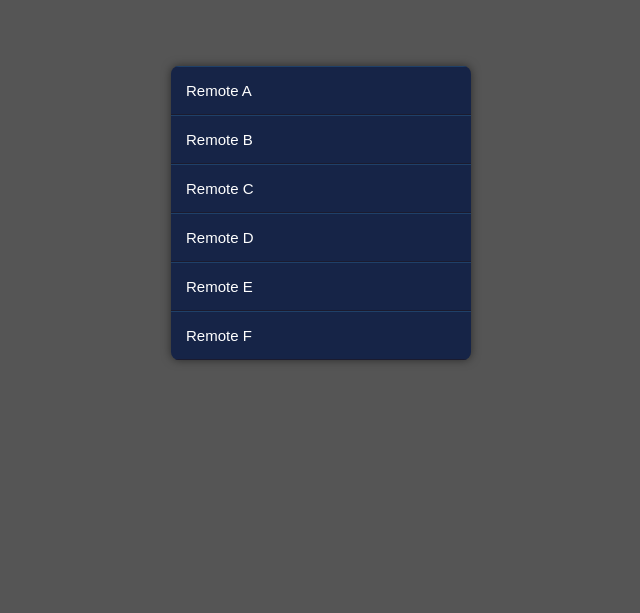
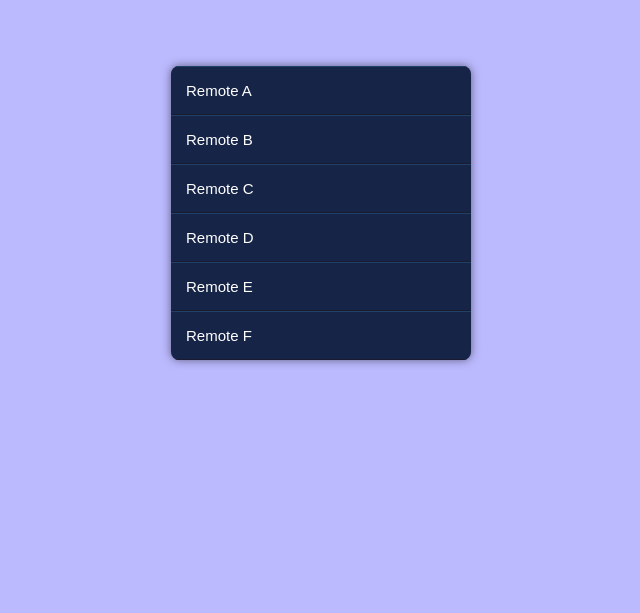
Before and after one commit to uDayGetIT/getit, a plain HTML site: page index.html in a window 1280 px wide. Shown: the part 187-800 px from the top of the page, without its empty margins (319-959 px from the left). Drawn offline with Linux system fonts and the light colour scheme.

Commit message:
Update index.html

```diff
--- a/index.html
+++ b/index.html
@@ -31,6 +31,7 @@ body{
     min-height: 100vh;
     background: #555;
     overflow: hidden;
+    background: rgba(183, 181, 255, 0.93);
 }
 
 .menu{
```
